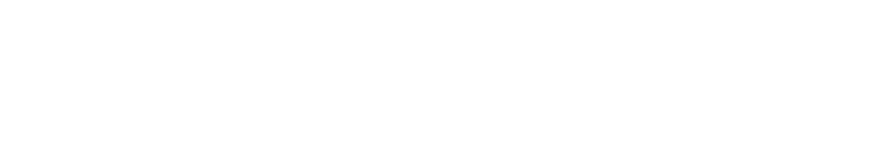
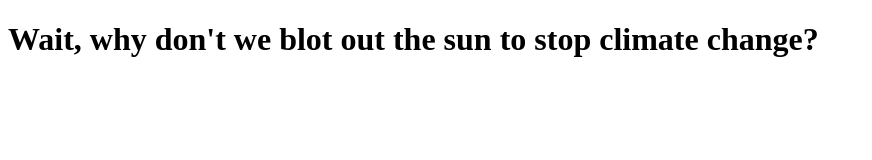
Before and after one commit to blotoutthesun/blotoutthesun.github.io, a plain HTML site: page index.html in a window 1280 px wide. Shown: the whole page, without its empty margins (0-872 px from the left). Drawn offline with Linux system fonts and the light colour scheme.

Commit message:
Update index.html

```diff
--- a/index.html
+++ b/index.html
@@ -4,6 +4,6 @@
   <title>Blot Out The Sun</title>
  </head>
  <body>
-   <title>Wait, why don't we blot out the sun to stop climate change?</title>
+   <h1>Wait, why don't we blot out the sun to stop climate change?</h1>
  </body>
 </html>
```
